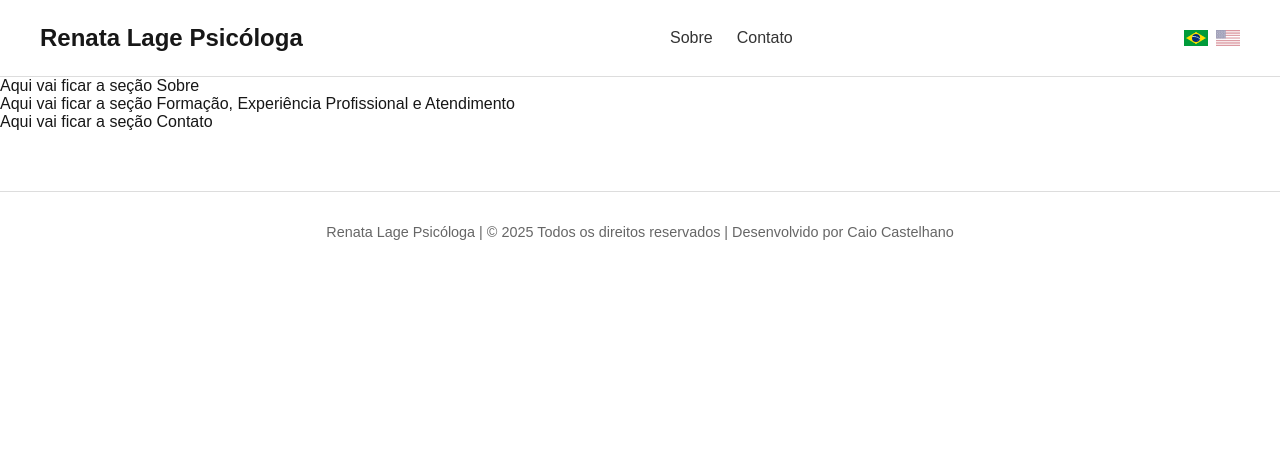
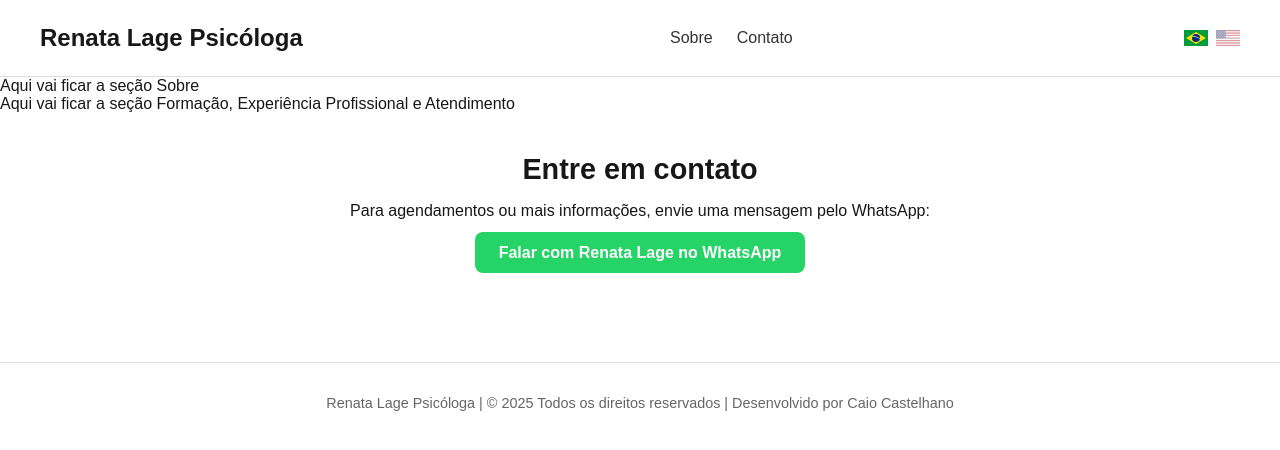
Before and after one commit to caiocastelhano/renatalagepsicologa, a Next.js app: page / in a window 1280 px wide. Shown: the top 450 px of the page. Built offline with nearby package versions, Linux system fonts and the light colour scheme.

Commit message:
Adiciona conteúdo sem estilizar ao componente Contato

```diff
--- a/src/app/components/Contact.jsx
+++ b/src/app/components/Contact.jsx
@@ -1,7 +1,46 @@
+"use client";
+
+import { useContext } from "react";
+import { LanguageContext } from "../context/LanguageContext";
+import styles from "./Contact.module.css";
+
 export default function Contact() {
+  const { language } = useContext(LanguageContext);
+
+  const phone = "5511941650407";
+  const message =
+    language === "PT"
+      ? "Olá, gostaria de agendar uma consulta."
+      : "Hello, I’d like to schedule an appointment.";
+
+  const text = {
+    PT: {
+      title: "Entre em contato",
+      paragraph: "Para agendamentos ou mais informações, envie uma mensagem pelo WhatsApp:",
+      button: "Falar com Renata Lage no WhatsApp",
+    },
+    EN: {
+      title: "Get in Touch",
+      paragraph: "To schedule an appointment or ask questions, send a message on WhatsApp:",
+      button: "Talk to Renata Lage on WhatsApp",
+    },
+  };
+
+  const whatsappURL = `https://wa.me/${phone}?text=${encodeURIComponent(message)}`;
+
   return (
-    <section id="contact">
-      <p>Aqui vai ficar a seção Contato</p>
+    <section className={styles.contactSection}>
+      <h2 className={styles.title}>{text[language].title}</h2>
+      <p className={styles.text}>{text[language].paragraph}</p>
+      <a
+        href={whatsappURL}
+        target="_blank"
+        rel="noopener noreferrer"
+        className={styles.whatsappButton}
+        aria-label={text[language].button}
+      >
+        {text[language].button}
+      </a>
     </section>
   );
 }
--- a/src/app/components/Contact.module.css
+++ b/src/app/components/Contact.module.css
@@ -0,0 +1,28 @@
+.contactSection {
+  padding: 40px 20px;
+  text-align: center;
+}
+
+.title {
+  font-size: 1.8rem;
+  margin-bottom: 16px;
+}
+
+.text {
+  font-size: 1rem;
+  margin-bottom: 24px;
+}
+
+.whatsappButton {
+  background-color: #25d366;
+  color: white;
+  padding: 12px 24px;
+  border-radius: 8px;
+  text-decoration: none;
+  font-weight: bold;
+  transition: background-color 0.3s ease;
+}
+
+.whatsappButton:hover {
+  background-color: #1ebe5c;
+}
```
